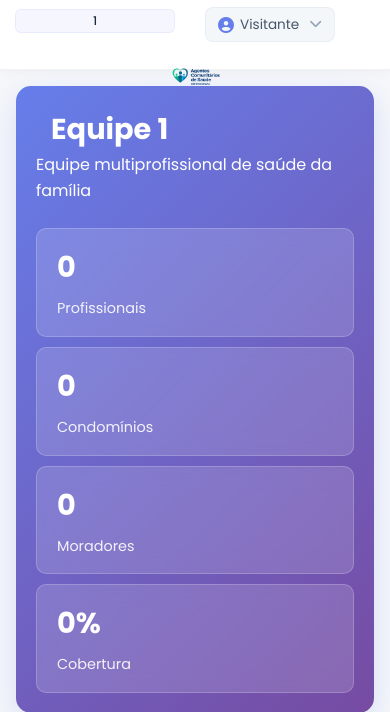
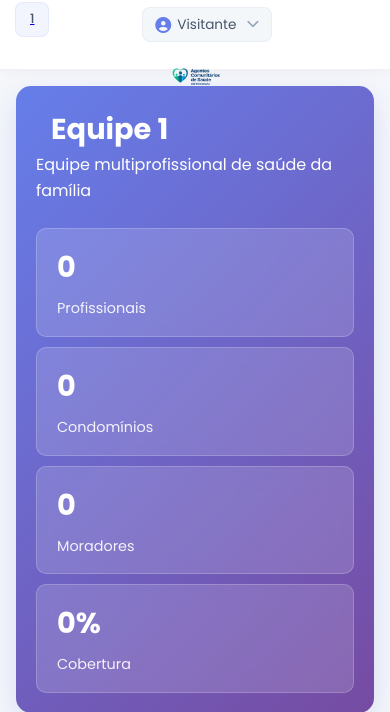
Before and after one commit to kapranois/usfpontocertoterritorio, a Flask app: page /equipe in a window 390 px wide. Shown: the top 712 px of the page. Run offline with Flask 3, Linux system fonts and the light colour scheme; the visitor is signed in with stand-in values (Sample User, id 1).

Commit message:
Update base.css

```diff
--- a/static/css/base.css
+++ b/static/css/base.css
@@ -854,33 +854,21 @@ body {
   }
 
   /* INFO DA EQUIPE */
-.equipe-link {
-  text-decoration: none;
-  color: inherit;
-}
+
 
 .equipe-info {
-  display: inline-flex;
-  align-items: center;
-  justify-content: center;
-  min-width: 160px;              /* deixa mais largo */
-  height: 24px;                  /* controla a altura */
-  padding: 2px 12px;             /* menos altura, mais largura */
-  border-radius: 6px;
-  background: rgba(102, 126, 234, 0.06);
-  font-size: 0.75rem;
-  font-weight: 500;
-  color: #1e293b;
-}
-
-.equipe-info span {
-  font-family: 'Poppins', sans-serif;
-  line-height: 1;                /* reduz altura da linha */
-}
-
-
-.equipe-info:hover {
-  background: rgba(102, 126, 234, 0.12);
+    background: rgba(102, 126, 234, 0.08);
+    padding: 6px 14px;
+    border-radius: 8px;
+    font-size: 0.8rem;
+    font-weight: 500;
+    display: flex;
+    align-items: center;
+    gap: 6px;
+    color: #475569;
+    transition: all 0.3s ease;
+    border: 1px solid rgba(102, 126, 234, 0.1);
+    margin-right: 15px;
 }
 
 
```
